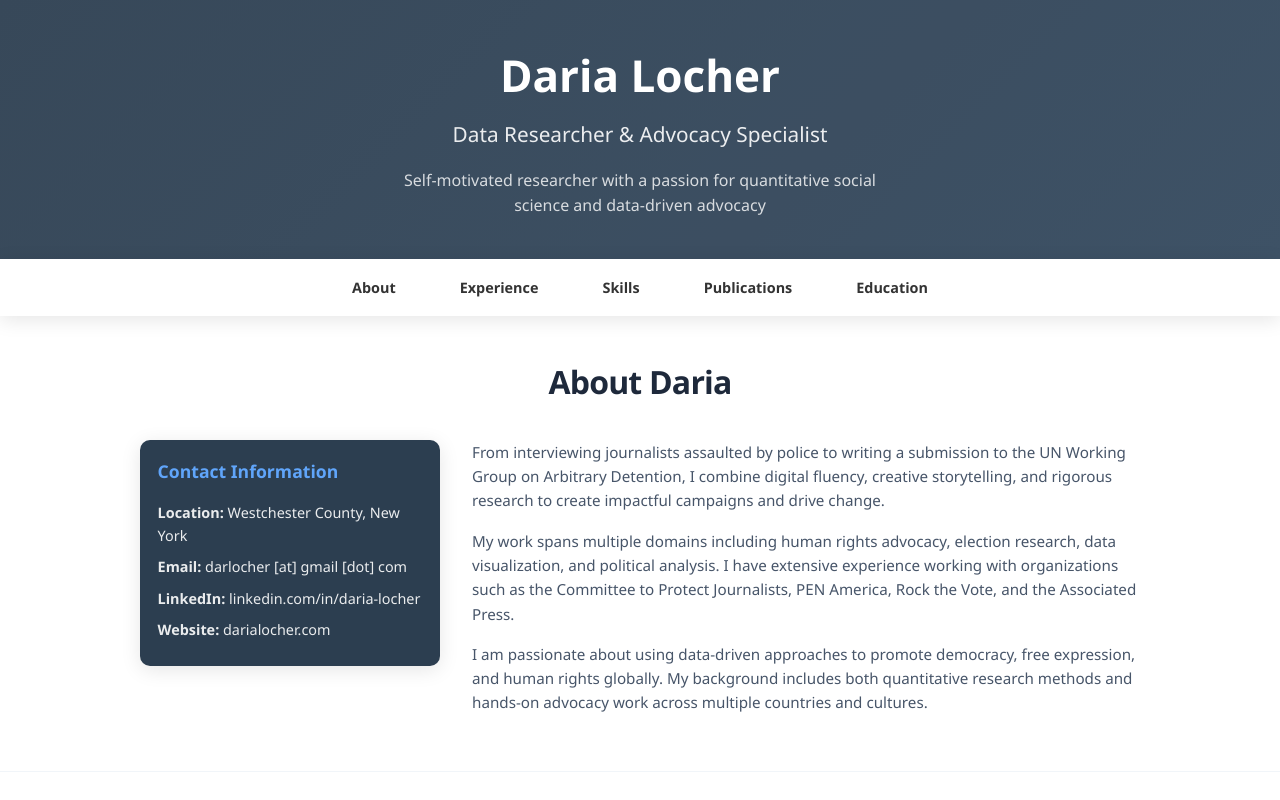
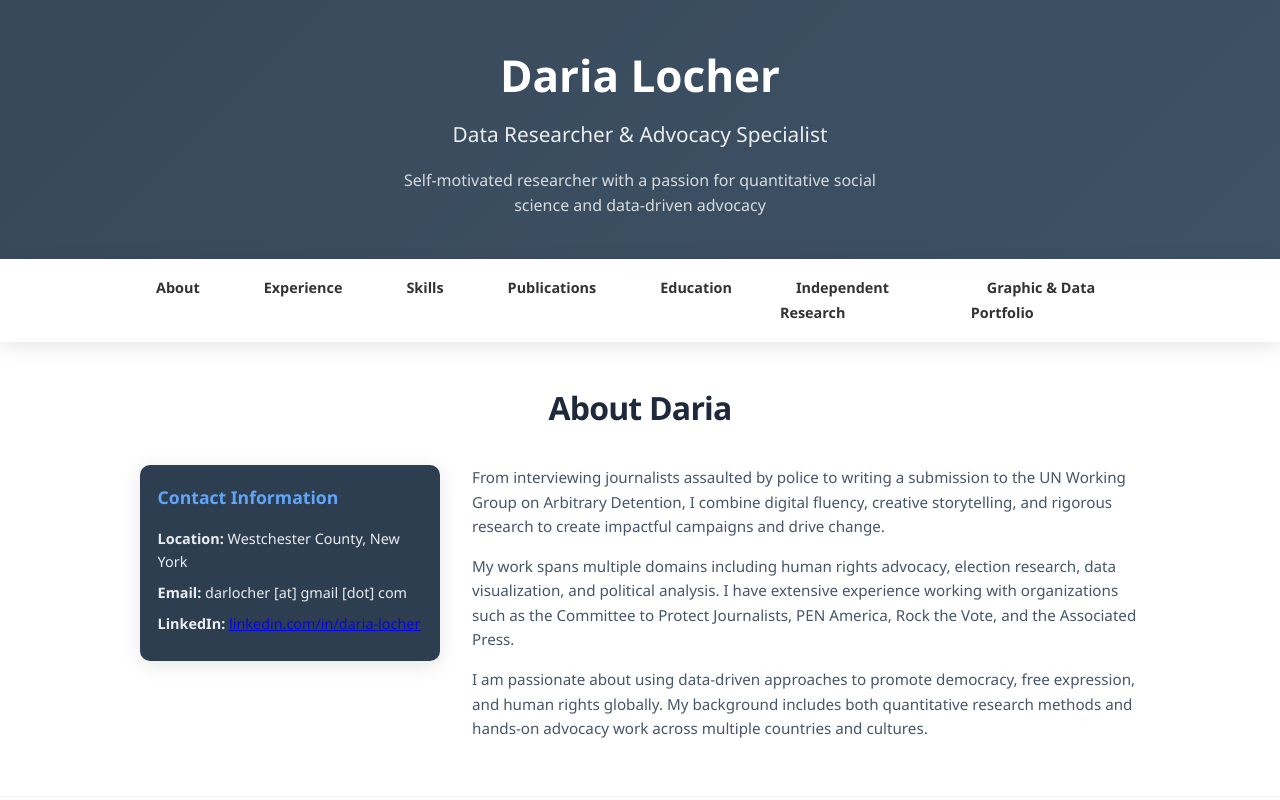
Before and after one commit to darlocher/website-portfolio, a plain HTML site: page index.html in a window 1280 px wide. Shown: the top 800 px of the page. Drawn offline with Linux system fonts and the light colour scheme.

Commit message:
Update website content 2

```diff
--- a/index.html
+++ b/index.html
@@ -503,6 +503,8 @@
                 <li><a href="#skills">Skills</a></li>
                 <li><a href="#publications">Publications</a></li>
                 <li><a href="#education">Education</a></li>
+                <li><a href="https://darlocher.wixsite.com/website/blog">Independent Research</a></li>
+                <li><a href="https://darlocher.wixsite.com/website/graphic-and-data-portfolio">Graphic & Data Portfolio</a></li>
             </ul>
         </div>
     </nav>
@@ -517,8 +519,7 @@
                         <h3>Contact Information</h3>
                         <p><strong>Location:</strong> Westchester County, New York</p>
                         <p><strong>Email:</strong> darlocher [at] gmail [dot] com</p>
-                        <p><strong>LinkedIn:</strong> linkedin.com/in/daria-locher</p>
-                        <p><strong>Website:</strong> darialocher.com</p>
+                        <p><strong>LinkedIn:</strong> <a href="https://darlocher.wixsite.com/website/graphic-and-data-portfolio">linkedin.com/in/daria-locher</a></p>
                     </div>
                     <div class="about-text">
                         <p>From interviewing journalists assaulted by police to writing a submission to the UN Working Group on Arbitrary Detention, I combine digital fluency, creative storytelling, and rigorous research to create impactful campaigns and drive change.</p>
@@ -688,6 +689,7 @@
                         <div class="job-meta">
                             <div class="job-date">Sep 2020 - Dec 2020</div>
                             <div class="expand-icon">▶</div>
+                        </div>
                     </div>
                     <div class="job-description">
                         <ul>
@@ -707,6 +709,7 @@
                         <div class="job-meta">
                             <div class="job-date">June 2021 - Jan 2022</div>
                             <div class="expand-icon">▶</div>
+                        </div>
                     </div>
                     <div class="job-description">
                         <ul>
@@ -725,6 +728,7 @@
                         <div class="job-meta">
                             <div class="job-date">2019 - 2020</div>
                             <div class="expand-icon">▶</div>
+                        </div>
                     </div>
                     <div class="job-description">
                         <ul>
@@ -743,6 +747,7 @@
                         <div class="job-meta">
                             <div class="job-date">Aug 2019 - Dec 2019</div>
                             <div class="expand-icon">▶</div>
+                        </div>
                     </div>
                     <div class="job-description">
                         <ul>
@@ -761,6 +766,7 @@
                         <div class="job-meta">
                             <div class="job-date">Aug 2017 - Jan 2019</div>
                             <div class="expand-icon">▶</div>
+                        </div>
                     </div>
                     <div class="job-description">
                         <ul>
@@ -779,6 +785,7 @@
                         <div class="job-meta">
                             <div class="job-date">Jan 2019 - Present</div>
                             <div class="expand-icon">▶</div>
+                        </div>
                     </div>
                     <div class="job-description">
                         <ul>
```
